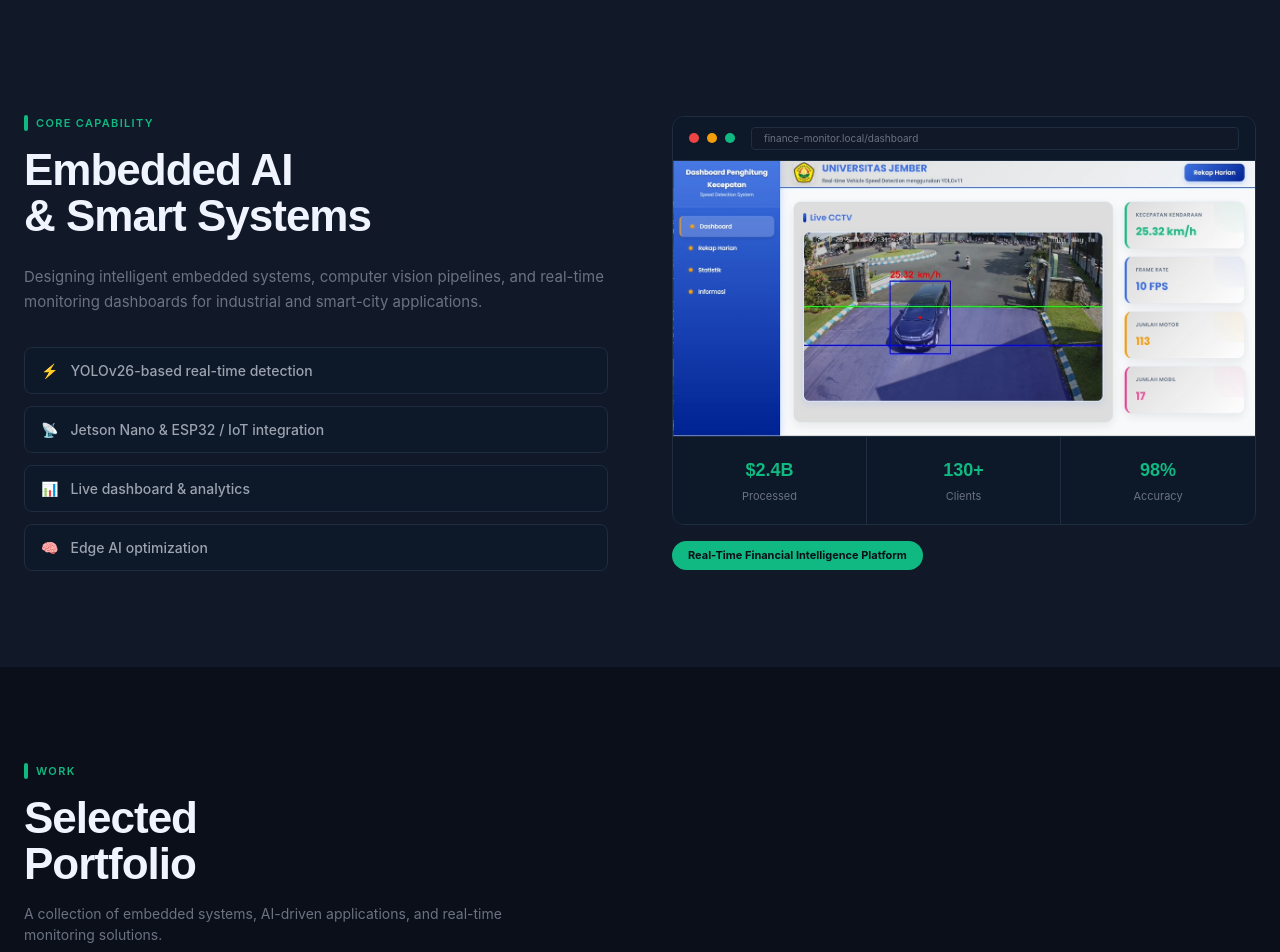
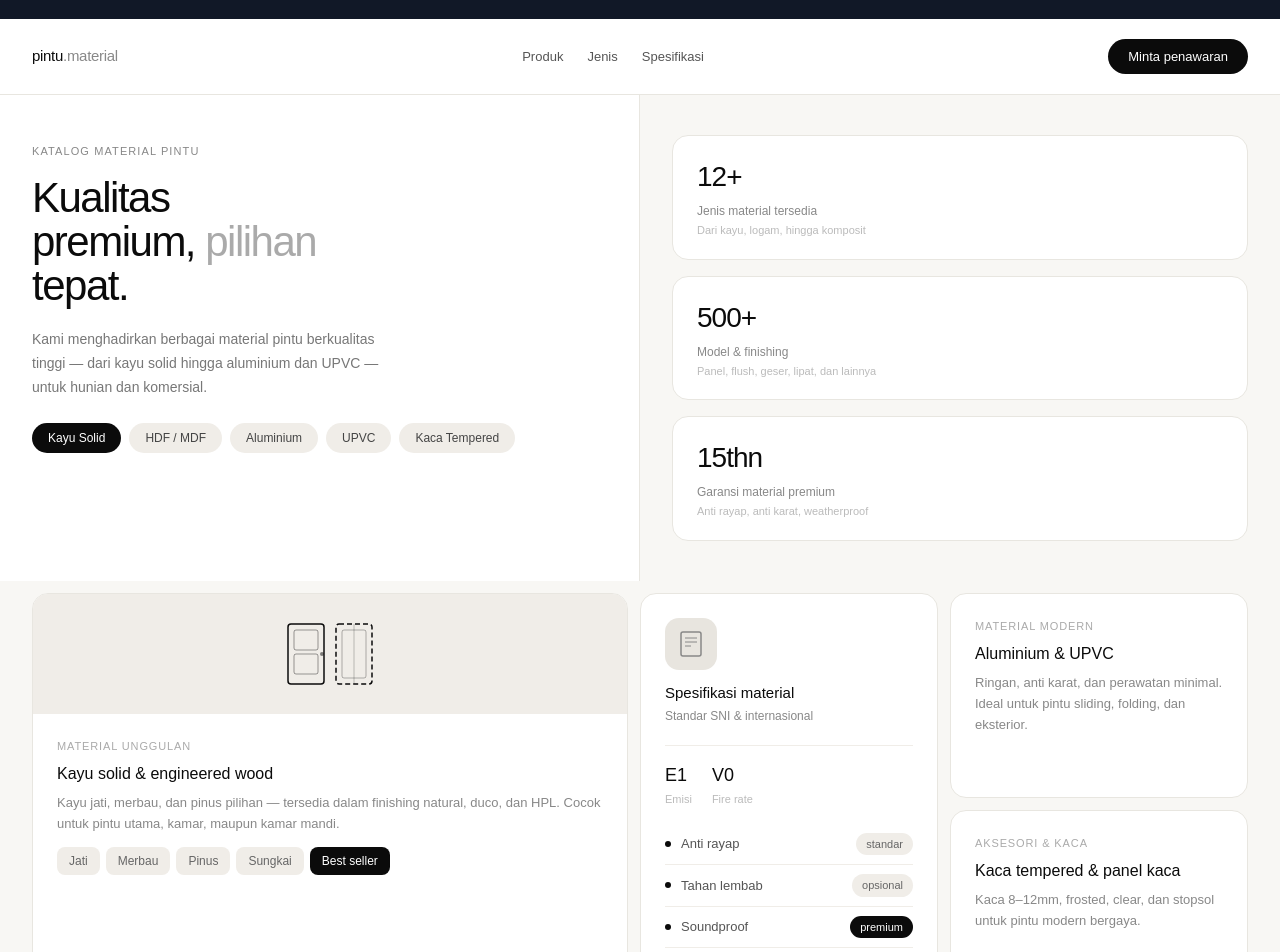
Before and after one commit to kipliybatis123-alt/PROJECT, a React (Vite) app: page / in a window 1280 px wide. Shown: the part 940-1892 px from the top of the page. Built offline with nearby package versions, Linux system fonts and the light colour scheme.

Commit message:
Update DashboardMockup.jsx

```diff
--- a/src/components/DashboardMockup.jsx
+++ b/src/components/DashboardMockup.jsx
@@ -1,127 +1,191 @@
 const DashboardMockup = () => {
   return (
-    <section style={{ background: "#111827", paddingTop: "96px", paddingBottom: "96px" }}>
-      <div style={{ maxWidth: "1280px", margin: "0 auto", padding: "0 24px", display: "grid", gridTemplateColumns: "1fr 1fr", gap: "64px", alignItems: "center" }}>
+    <div style={{ fontFamily: "sans-serif", background: "#f8f7f4", paddingBottom: "48px" }}>
 
+      {/* Nav */}
+      <nav style={{ display: "flex", alignItems: "center", justifyContent: "space-between", padding: "20px 32px", background: "#fff", borderBottom: "0.5px solid #e8e6e0" }}>
+        <div style={{ fontSize: "15px", fontWeight: 500, color: "#0b0b0b", letterSpacing: "-0.3px" }}>
+          pintu<span style={{ color: "#888" }}>.material</span>
+        </div>
+        <div style={{ display: "flex", gap: "24px" }}>
+          {["Produk", "Jenis", "Spesifikasi"].map((item) => (
+            <a key={item} href="#" style={{ fontSize: "13px", color: "#555", textDecoration: "none" }}>{item}</a>
+          ))}
+        </div>
+        <button style={{ background: "#0b0b0b", color: "#fff", border: "none", borderRadius: "20px", padding: "8px 20px", fontSize: "13px", cursor: "pointer" }}>
+          Minta penawaran
+        </button>
+      </nav>
+
+      {/* Hero */}
+      <div style={{ display: "grid", gridTemplateColumns: "1fr 1fr", minHeight: "380px" }}>
+        <div style={{ padding: "48px 40px 40px 32px", background: "#fff", borderRight: "0.5px solid #e8e6e0", display: "flex", flexDirection: "column", justifyContent: "space-between" }}>
           <div>
-          <div className="flex items-center gap-2" style={{ marginBottom: "16px" }}>
-            <div style={{ width: "4px", height: "16px", background: "#10b981", borderRadius: "2px" }} />
-            <p style={{ fontSize: "11px", fontWeight: 600, letterSpacing: "0.12em", textTransform: "uppercase", color: "#10b981" }}>
-              Core Capability
+            <p style={{ fontSize: "11px", fontWeight: 500, letterSpacing: "0.1em", color: "#888", textTransform: "uppercase", marginBottom: "16px" }}>
+              Katalog Material Pintu
             </p>
+            <h1 style={{ fontSize: "clamp(28px, 4vw, 42px)", fontWeight: 500, lineHeight: 1.05, letterSpacing: "-1.5px", color: "#0b0b0b", margin: 0 }}>
+              Kualitas<br />premium, <span style={{ color: "#aaa" }}>pilihan</span><br />tepat.
+            </h1>
+            <p style={{ fontSize: "14px", color: "#777", lineHeight: 1.7, marginTop: "20px", maxWidth: "360px" }}>
+              Kami menghadirkan berbagai material pintu berkualitas tinggi — dari kayu solid hingga aluminium dan UPVC — untuk hunian dan komersial.
+            </p>
+            <div style={{ display: "flex", gap: "8px", flexWrap: "wrap", marginTop: "24px" }}>
+              {[
+                { label: "Kayu Solid", dark: true },
+                { label: "HDF / MDF" },
+                { label: "Aluminium" },
+                { label: "UPVC" },
+                { label: "Kaca Tempered" },
+              ].map(({ label, dark }) => (
+                <span key={label} style={{
+                  background: dark ? "#0b0b0b" : "#f0ede8",
+                  color: dark ? "#fff" : "#444",
+                  borderRadius: "20px", padding: "6px 16px", fontSize: "12px", fontWeight: 500,
+                }}>
+                  {label}
+                </span>
+              ))}
             </div>
-          <h2
-            style={{
-              fontFamily: "'Space Grotesk', sans-serif",
-              fontSize: "clamp(28px, 3.5vw, 44px)",
-              lineHeight: 1.05,
-              fontWeight: 800,
-              color: "#f0f4ff",
-              letterSpacing: "-1px",
-            }}
-          >
-            Embedded AI<br />&amp; Smart Systems
-          </h2>
-
-          <p style={{ marginTop: "24px", fontSize: "15px", color: "#6b7280", lineHeight: 1.7 }}>
-            Designing intelligent embedded systems, computer vision pipelines,
-            and real-time monitoring dashboards for industrial and smart-city
-            applications.
-          </p>
-
-          <ul style={{ marginTop: "32px", display: "flex", flexDirection: "column", gap: "12px" }}>
-            {[
-              { icon: "⚡", text: "YOLOv26-based real-time detection" },
-              { icon: "📡", text: "Jetson Nano & ESP32 / IoT integration" },
-              { icon: "📊", text: "Live dashboard & analytics" },
-              { icon: "🧠", text: "Edge AI optimization" },
-            ].map((item) => (
-              <li key={item.text} style={{
-                display: "flex", alignItems: "center", gap: "12px",
-                fontSize: "14px", fontWeight: 500, color: "#9ca3af",
-                padding: "12px 16px",
-                background: "#0d1829",
-                border: "1px solid #1e2d40",
-                borderRadius: "8px",
-              }}>
-                <span>{item.icon}</span>
-                {item.text}
-              </li>
-            ))}
-          </ul>
+          </div>
         </div>
 
-        <div>
-          {/* Browser chrome mockup */}
-          <div style={{ border: "1px solid #1e2d40", borderRadius: "12px", overflow: "hidden" }}>
-            <div
-              className="flex items-center gap-2"
-              style={{ padding: "10px 16px", background: "#0d1829", borderBottom: "1px solid #1e2d40" }}
-            >
-              <span style={{ width: "10px", height: "10px", borderRadius: "50%", background: "#ef4444", display: "inline-block" }} />
-              <span style={{ width: "10px", height: "10px", borderRadius: "50%", background: "#f59e0b", display: "inline-block" }} />
-              <span style={{ width: "10px", height: "10px", borderRadius: "50%", background: "#10b981", display: "inline-block" }} />
-              <div style={{
-                marginLeft: "8px", flex: 1,
-                background: "#111827", border: "1px solid #1e2d40",
-                padding: "3px 12px", fontSize: "10px", color: "#6b7280",
-                borderRadius: "4px",
-              }}>
-                finance-monitor.local/dashboard
-              </div>
-            </div>
-            <div style={{ background: "#0a0f1a" }}>
-              <img
-                src="/assets/traffic-monitoring.png"
-                alt="Traffic Monitoring"
-                className="w-full object-cover object-top"
-                style={{ maxHeight: "280px" }}
-              />
-            </div>
-
-            {/* Stats row */}
-            <div
-              className="grid grid-cols-3 text-center"
-              style={{ borderTop: "1px solid #1e2d40" }}
-            >
+        <div style={{ padding: "40px 32px", background: "#f8f7f4", display: "flex", flexDirection: "column", justifyContent: "center", gap: "16px" }}>
           {[
-                { value: "$2.4B", label: "Processed" },
-                { value: "130+", label: "Clients" },
-                { value: "98%", label: "Accuracy" },
-              ].map((stat, i) => (
-                <div
-                  key={i}
-                  style={{
-                    padding: "20px 0",
-                    borderRight: i < 2 ? "1px solid #1e2d40" : "none",
-                    background: "#0d1829",
-                  }}
-                >
-                  <p style={{ fontSize: "18px", fontWeight: 800, color: "#10b981", fontFamily: "'Space Grotesk', sans-serif" }}>{stat.value}</p>
-                  <p style={{ fontSize: "11px", marginTop: "4px", color: "#6b7280" }}>{stat.label}</p>
+            { val: "12+", label: "Jenis material tersedia", sub: "Dari kayu, logam, hingga komposit" },
+            { val: "500+", label: "Model & finishing", sub: "Panel, flush, geser, lipat, dan lainnya" },
+            { val: "15thn", label: "Garansi material premium", sub: "Anti rayap, anti karat, weatherproof" },
+          ].map(({ val, label, sub }) => (
+            <div key={val} style={{ background: "#fff", borderRadius: "16px", padding: "20px 24px", border: "0.5px solid #e8e6e0" }}>
+              <div style={{ fontSize: "28px", fontWeight: 500, color: "#0b0b0b", letterSpacing: "-1px" }}>{val}</div>
+              <div style={{ fontSize: "12px", color: "#888", marginTop: "4px" }}>{label}</div>
+              <div style={{ fontSize: "11px", color: "#bbb", marginTop: "2px" }}>{sub}</div>
             </div>
           ))}
         </div>
       </div>
 
+      {/* Card Grid */}
+      <div style={{ display: "grid", gridTemplateColumns: "2fr 1fr 1fr", gap: "12px", padding: "12px 32px 0" }}>
+
+        {/* Card Utama */}
+        <div style={{ background: "#fff", borderRadius: "16px", border: "0.5px solid #e8e6e0", overflow: "hidden" }}>
+          <div style={{ height: "120px", background: "#f0ede8", display: "flex", alignItems: "center", justifyContent: "center" }}>
+            <svg width="100" height="72" viewBox="0 0 100 72" fill="none" xmlns="http://www.w3.org/2000/svg">
+              <rect x="8" y="6" width="36" height="60" rx="3" stroke="#0b0b0b" strokeWidth="1.5" fill="none" />
+              <rect x="14" y="12" width="24" height="20" rx="2" stroke="#0b0b0b" strokeWidth="1" fill="none" opacity="0.4" />
+              <rect x="14" y="36" width="24" height="20" rx="2" stroke="#0b0b0b" strokeWidth="1" fill="none" opacity="0.4" />
+              <circle cx="42" cy="36" r="2" fill="#0b0b0b" opacity="0.5" />
+              <rect x="56" y="6" width="36" height="60" rx="3" stroke="#0b0b0b" strokeWidth="1.5" fill="none" strokeDasharray="5 3" />
+              <rect x="62" y="12" width="24" height="48" rx="2" stroke="#0b0b0b" strokeWidth="1" fill="none" opacity="0.3" />
+              <line x1="74" y1="6" x2="74" y2="66" stroke="#0b0b0b" strokeWidth="0.8" opacity="0.3" />
+            </svg>
+          </div>
+          <div style={{ padding: "24px" }}>
+            <p style={{ fontSize: "11px", fontWeight: 500, color: "#aaa", letterSpacing: "0.08em", textTransform: "uppercase", marginBottom: "10px" }}>Material unggulan</p>
+            <p style={{ fontSize: "16px", fontWeight: 500, color: "#0b0b0b", lineHeight: 1.3 }}>Kayu solid & engineered wood</p>
+            <p style={{ fontSize: "13px", color: "#888", lineHeight: 1.6, marginTop: "8px" }}>
+              Kayu jati, merbau, dan pinus pilihan — tersedia dalam finishing natural, duco, dan HPL. Cocok untuk pintu utama, kamar, maupun kamar mandi.
+            </p>
+            <div style={{ display: "flex", flexWrap: "wrap", gap: "6px", marginTop: "12px" }}>
+              {["Jati", "Merbau", "Pinus", "Sungkai"].map((t) => (
+                <span key={t} style={{ background: "#f0ede8", color: "#666", borderRadius: "8px", padding: "5px 12px", fontSize: "12px" }}>{t}</span>
+              ))}
+              <span style={{ background: "#0b0b0b", color: "#fff", borderRadius: "8px", padding: "5px 12px", fontSize: "12px" }}>Best seller</span>
+            </div>
+          </div>
+        </div>
+
+        {/* Profile / Spesifikasi Card */}
+        <div style={{ background: "#fff", borderRadius: "16px", border: "0.5px solid #e8e6e0", padding: "24px" }}>
+          <div style={{ width: "52px", height: "52px", borderRadius: "14px", background: "#e8e5df", display: "flex", alignItems: "center", justifyContent: "center" }}>
+            <svg width="28" height="28" viewBox="0 0 28 28" fill="none" xmlns="http://www.w3.org/2000/svg">
+              <rect x="4" y="2" width="20" height="24" rx="2" stroke="#888" strokeWidth="1.5" fill="none" />
+              <line x1="8" y1="8" x2="20" y2="8" stroke="#888" strokeWidth="1" />
+              <line x1="8" y1="12" x2="20" y2="12" stroke="#888" strokeWidth="1" />
+              <line x1="8" y1="16" x2="14" y2="16" stroke="#888" strokeWidth="1" />
+            </svg>
+          </div>
+          <p style={{ fontSize: "15px", fontWeight: 500, color: "#0b0b0b", marginTop: "12px" }}>Spesifikasi material</p>
+          <p style={{ fontSize: "12px", color: "#888", marginTop: "3px" }}>Standar SNI & internasional</p>
+          <div style={{ display: "flex", gap: "20px", marginTop: "20px", paddingTop: "16px", borderTop: "0.5px solid #f0ede8" }}>
+            {[{ val: "E1", key: "Emisi" }, { val: "V0", key: "Fire rate" }].map(({ val, key }) => (
+              <div key={key}>
+                <div style={{ fontSize: "18px", fontWeight: 500, color: "#0b0b0b" }}>{val}</div>
+                <div style={{ fontSize: "11px", color: "#bbb", marginTop: "2px" }}>{key}</div>
+              </div>
+            ))}
+          </div>
           <div style={{ marginTop: "16px" }}>
-            <span
-              style={{
-                display: "inline-block",
-                fontSize: "11px", fontWeight: 700,
-                padding: "6px 16px",
-                background: "#10b981",
-                color: "#0a0f1a",
-                borderRadius: "20px",
-              }}
-            >
-              Real-Time Financial Intelligence Platform
+            {[
+              { label: "Anti rayap", badge: "standar", hot: false },
+              { label: "Tahan lembab", badge: "opsional", hot: false },
+              { label: "Soundproof", badge: "premium", hot: true },
+              { label: "UV coating", badge: "opsional", hot: false },
+            ].map(({ label, badge, hot }) => (
+              <div key={label} style={{ display: "flex", alignItems: "center", gap: "10px", fontSize: "13px", color: "#555", padding: "9px 0", borderBottom: "0.5px solid #f0ede8" }}>
+                <span style={{ width: "6px", height: "6px", borderRadius: "50%", background: "#0b0b0b", flexShrink: 0 }} />
+                {label}
+                <span style={{ marginLeft: "auto", background: hot ? "#0b0b0b" : "#f0ede8", color: hot ? "#fff" : "#666", borderRadius: "20px", padding: "3px 10px", fontSize: "11px", whiteSpace: "nowrap" }}>
+                  {badge}
                 </span>
+              </div>
+            ))}
+          </div>
+        </div>
+
+        {/* 2 Card Kecil */}
+        <div style={{ display: "flex", flexDirection: "column", gap: "12px" }}>
+          <div style={{ background: "#fff", borderRadius: "16px", border: "0.5px solid #e8e6e0", padding: "24px", flex: 1 }}>
+            <p style={{ fontSize: "11px", fontWeight: 500, color: "#aaa", letterSpacing: "0.08em", textTransform: "uppercase", marginBottom: "10px" }}>Material modern</p>
+            <p style={{ fontSize: "16px", fontWeight: 500, color: "#0b0b0b", lineHeight: 1.3 }}>Aluminium & UPVC</p>
+            <p style={{ fontSize: "13px", color: "#888", lineHeight: 1.6, marginTop: "8px" }}>Ringan, anti karat, dan perawatan minimal. Ideal untuk pintu sliding, folding, dan eksterior.</p>
+          </div>
+          <div style={{ background: "#fff", borderRadius: "16px", border: "0.5px solid #e8e6e0", padding: "24px", flex: 1 }}>
+            <p style={{ fontSize: "11px", fontWeight: 500, color: "#aaa", letterSpacing: "0.08em", textTransform: "uppercase", marginBottom: "10px" }}>Aksesori & kaca</p>
+            <p style={{ fontSize: "16px", fontWeight: 500, color: "#0b0b0b", lineHeight: 1.3 }}>Kaca tempered & panel kaca</p>
+            <p style={{ fontSize: "13px", color: "#888", lineHeight: 1.6, marginTop: "8px" }}>Kaca 8–12mm, frosted, clear, dan stopsol untuk pintu modern bergaya.</p>
+          </div>
+        </div>
+      </div>
+
+      {/* CTA Strip */}
+      <div style={{ margin: "12px 32px 0", background: "#0b0b0b", borderRadius: "16px", padding: "28px 32px", display: "flex", alignItems: "center", justifyContent: "space-between" }}>
+        <p style={{ fontSize: "20px", fontWeight: 500, color: "#fff", letterSpacing: "-0.5px" }}>
+          Butuh konsultasi? <span style={{ color: "#666" }}>Kami bantu pilih material yang tepat.</span>
+        </p>
+        <button style={{ background: "#fff", color: "#0b0b0b", border: "none", borderRadius: "24px", padding: "12px 28px", fontSize: "14px", fontWeight: 500, cursor: "pointer", whiteSpace: "nowrap" }}>
+          Hubungi kami →
+        </button>
+      </div>
+
+      {/* Bottom Row */}
+      <div style={{ display: "grid", gridTemplateColumns: "1fr 1fr", gap: "12px", padding: "12px 32px 0" }}>
+        <div style={{ background: "#fff", borderRadius: "16px", border: "0.5px solid #e8e6e0", padding: "24px" }}>
+          <p style={{ fontSize: "11px", fontWeight: 500, color: "#aaa", letterSpacing: "0.08em", textTransform: "uppercase", marginBottom: "10px" }}>Jenis pintu</p>
+          {["Pintu panel kayu solid", "Pintu flush HDF / MDF", "Pintu geser (sliding)", "Pintu lipat (folding)", "Pintu baja & security door", "Pintu kaca frameless"].map((item) => (
+            <div key={item} style={{ display: "flex", alignItems: "center", gap: "10px", fontSize: "13px", color: "#555", padding: "9px 0", borderBottom: "0.5px solid #f0ede8" }}>
+              <span style={{ width: "6px", height: "6px", borderRadius: "50%", background: "#0b0b0b", flexShrink: 0 }} />
+              {item}
+            </div>
+          ))}
+        </div>
+        <div style={{ background: "#fff", borderRadius: "16px", border: "0.5px solid #e8e6e0", padding: "24px" }}>
+          <p style={{ fontSize: "11px", fontWeight: 500, color: "#aaa", letterSpacing: "0.08em", textTransform: "uppercase", marginBottom: "10px" }}>Testimoni</p>
+          <p style={{ fontSize: "14px", color: "#555", fontWeight: 400, lineHeight: 1.6, marginTop: "4px" }}>
+            "Material kayu jatinya sangat solid, finishing duco-nya rapi dan tahan lama. Sudah 3 tahun tidak ada masalah sama sekali."
+          </p>
+          <div style={{ display: "flex", alignItems: "center", gap: "10px", marginTop: "16px" }}>
+            <div style={{ width: "32px", height: "32px", borderRadius: "50%", background: "#e8e5df", display: "flex", alignItems: "center", justifyContent: "center", fontSize: "12px", color: "#888" }}>BW</div>
+            <div>
+              <div style={{ fontSize: "13px", fontWeight: 500, color: "#0b0b0b" }}>Budi Wicaksono</div>
+              <div style={{ fontSize: "11px", color: "#aaa" }}>Kontraktor, Surabaya</div>
+            </div>
+          </div>
         </div>
       </div>
 
     </div>
-    </section>
   );
 };
 
```
Lines whose indentation alone changed are shown as unchanged.
